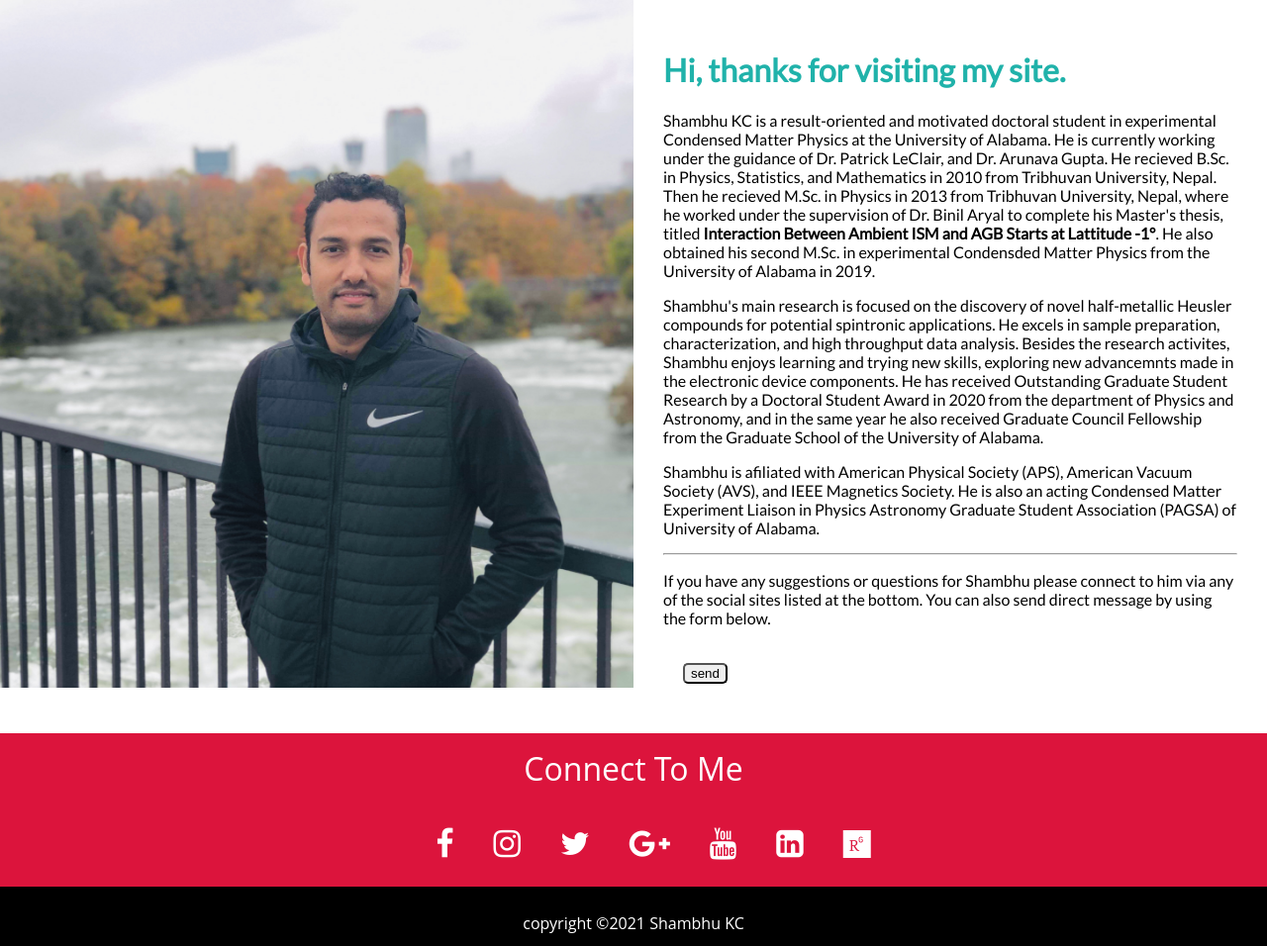
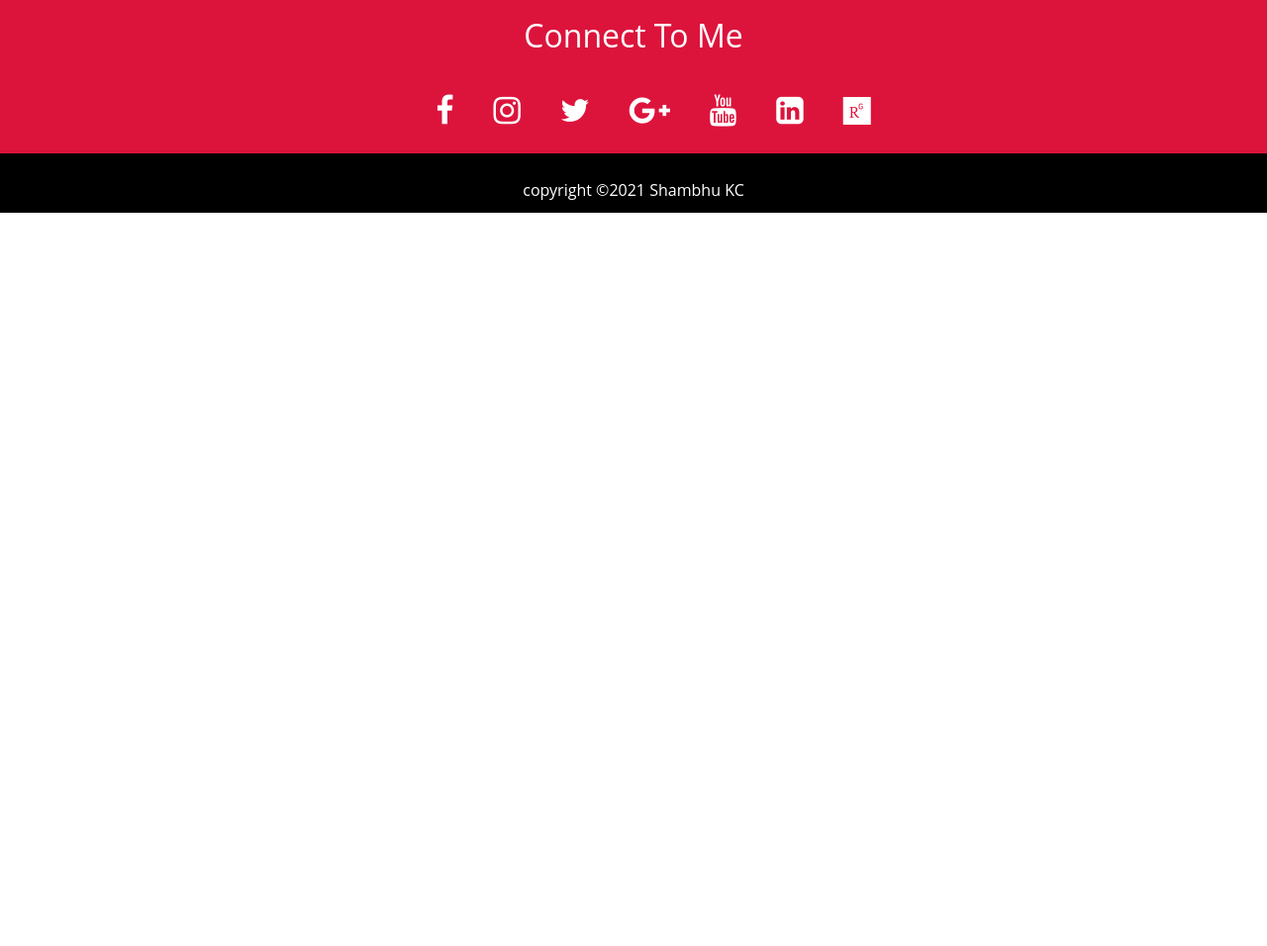
Before and after one commit to skc46/portfolio, a Django app: page /gallery/ in a window 1280 px wide. Shown: the part 105-1061 px from the top of the page at 99% size. After the commit the page ends 320 px from the top, so only its background shows below. Run offline with Django 3.2, Linux system fonts and the light colour scheme; some libraries are stand-ins or nearby versions.

Commit message:
trying with empty gallery.html

```diff
--- a/portfolioapp/templates/portfolioapp/coding.html
+++ b/portfolioapp/templates/portfolioapp/coding.html
@@ -8,8 +8,7 @@
 
    <div class="presentation-wrapper">
      <p>
-       <b>(Poster-Presenter)</b> Co<sub>2</sub>Fe<sub>1.25</sub>Ge<sub>0.75</sub>: the perfect material for spintronics?<br>
-        International Winter School - 2020 on Frontiers in Materials Science - A virtual Event 2020, India
+       <b>Codes Coming Soon!
      </p>
 
    </div>
--- a/portfolioapp/templates/portfolioapp/gallery.html
+++ b/portfolioapp/templates/portfolioapp/gallery.html
@@ -3,65 +3,6 @@
 {% load static %}
 
 {% block content %}
-
-<div class="content-wrapper">   <!-- main body content-->
-  <div class="two-column-wrapper">
-    <div class="profile-image-wrapper">
-        <img src="{% static 'portfolio/about-image2.jpg' %}" alt="">
-    </div>
-
-    <div class="profile-content-wrapper">
-      <h1>Hi, thanks for visiting my site.</h1>
-      <p>Shambhu KC is a result-oriented and motivated doctoral student in experimental Condensed Matter Physics at the University of Alabama. He is currently working under the guidance of
-        Dr. Patrick LeClair, and Dr. Arunava Gupta. He recieved B.Sc. in Physics, Statistics,
-        and Mathematics in 2010 from Tribhuvan University, Nepal. Then he recieved M.Sc. in Physics in 2013 from Tribhuvan University, Nepal, where he worked under the supervision of Dr. Binil Aryal
-        to complete his Master's thesis, titled <b>Interaction Between Ambient ISM and AGB Starts at Lattitude -1&deg</b>. He also obtained his second M.Sc. in experimental Condensded Matter Physics from the
-        University of Alabama in 2019. </p>
-
-        <p>Shambhu's main research is focused on the discovery of novel half-metallic Heusler compounds for potential spintronic applications. He excels in sample preparation, characterization,
-          and high throughput data analysis. Besides the research activites, Shambhu enjoys learning and trying new skills, exploring new advancemnts made in the electronic device components. He has received Outstanding Graduate Student Research by a Doctoral Student Award in 2020
-          from the department of Physics and Astronomy, and
-          in the same year he also received Graduate Council Fellowship from the Graduate School of the University of Alabama.
-        </p>
-
-        <p>
-          Shambhu is afiliated with American Physical Society (APS), American Vacuum Society (AVS), and IEEE Magnetics Society. He is also an acting Condensed Matter Experiment Liaison
-          in Physics Astronomy Graduate Student Association (PAGSA) of University of Alabama.
-        </p><hr>
-
-        <p>
-          If you have any suggestions or questions for Shambhu please connect to him via any of the social sites listed at the bottom. You can also send direct message by using the form below.
-        </p>
-
-       <!-- <div class="form-container">
-          <form class="form-control" method = "post"> {% csrf_token %}
-            <div class="form-group">
-              <label for="fname">Your Name</label>
-              <input name ='name' type="text" id="fname" class="form-control" placeholder="Enter your name [Optional]"/>
-
-              <label for="exampleInputEmail">Your email</label>
-              <input name = 'email' type="text" class="form-control" id="exampleInputEmail" placeholder="example@email.com [optional]"/>
-
-              <label for="typemessage">Message</label>
-              <textarea name = 'message' class="form-textarea" id='typemessage' placeholder="Type your message here..."></textarea>
-
-            </div>
-            <input type = "submit" value="Send"/>
-          </form>
-        </div>   -->
-        <form class = "form-control" method='POST'> {% csrf_token %}
-           {{form.as_p}}               <!-- get the form instances as paragraphs-->
-
-          <input type='submit' value='send' />
-        </form>
-    </div>
-  </div>
-</div>
-
-{% endblock %}
-
-
-
 
 
   <!-- <div class="image-wrapper">
@@ -97,3 +38,6 @@
         <figcaption>Presenting two posters at MINT Review, 2018, Tuscaloosa, AL USA</figcaption>
       </figure>
   </div> -->
+
+
+{% endblock %}
```
